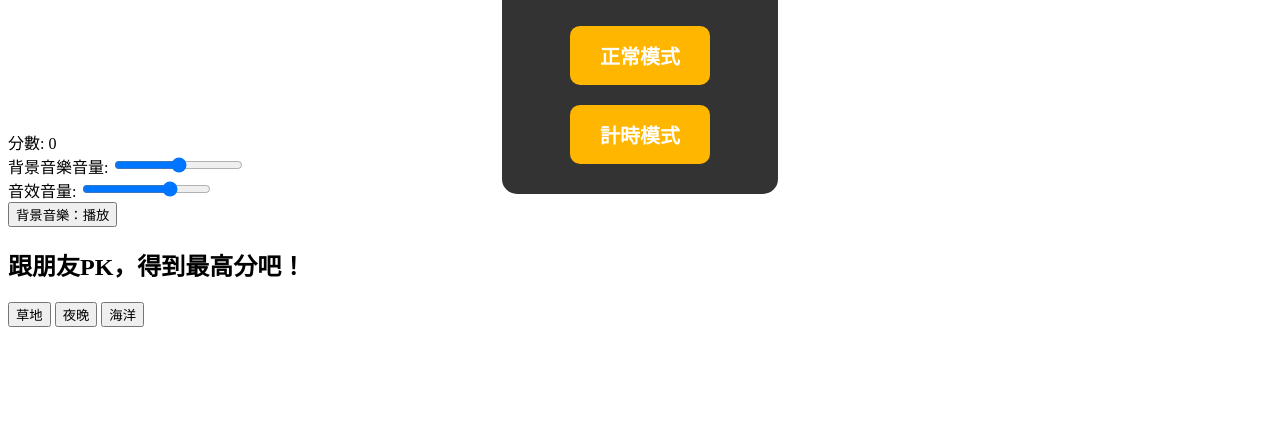
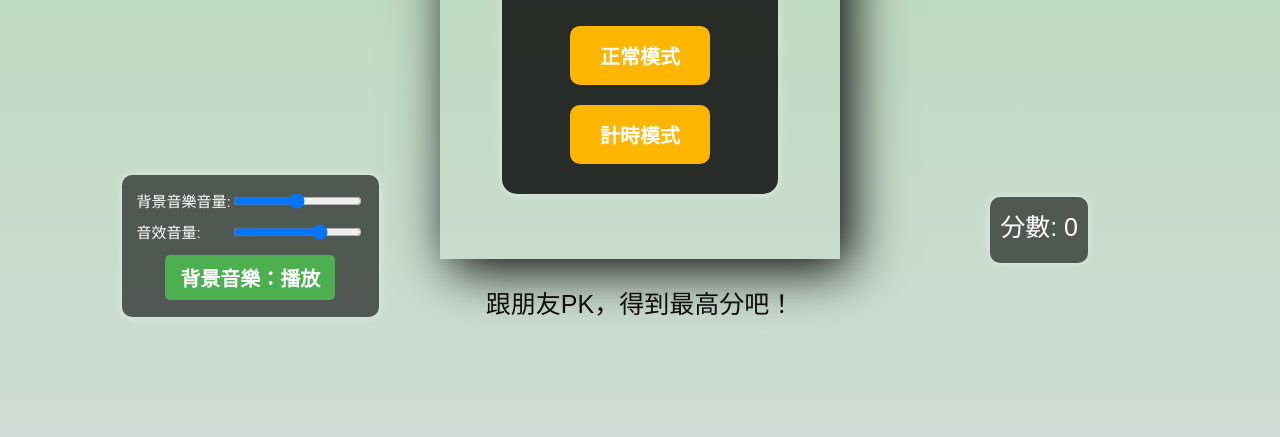
Before and after one commit to Shelley56744/finalreport-112481017, a plain HTML site: page report.html in a window 1280 px wide. Shown: the part 363-800 px from the top of the page. Drawn offline with Linux system fonts and the light colour scheme; files that its build step writes are made by us from their sources; the site is published under a folder, as on GitHub Pages, so addresses that start at the root find nothing.

Commit message:
Update report.html

```diff
--- a/report.html
+++ b/report.html
@@ -4,7 +4,7 @@
     <meta charset="UTF-8">
     <meta http-equiv="X-UA-Compatible" content="IE=edge">
     <meta name="viewport" content="width=device-width, initial-scale=1.0">
-    <link rel="stylesheet" href="/finalreport/report.css">
+    <link rel="stylesheet" href="./report.css">
 	<link rel="icon" type="image/x-icon" href="assets/favicon.ico">
     <title>貪吃蛇</title>
 </head>
```
